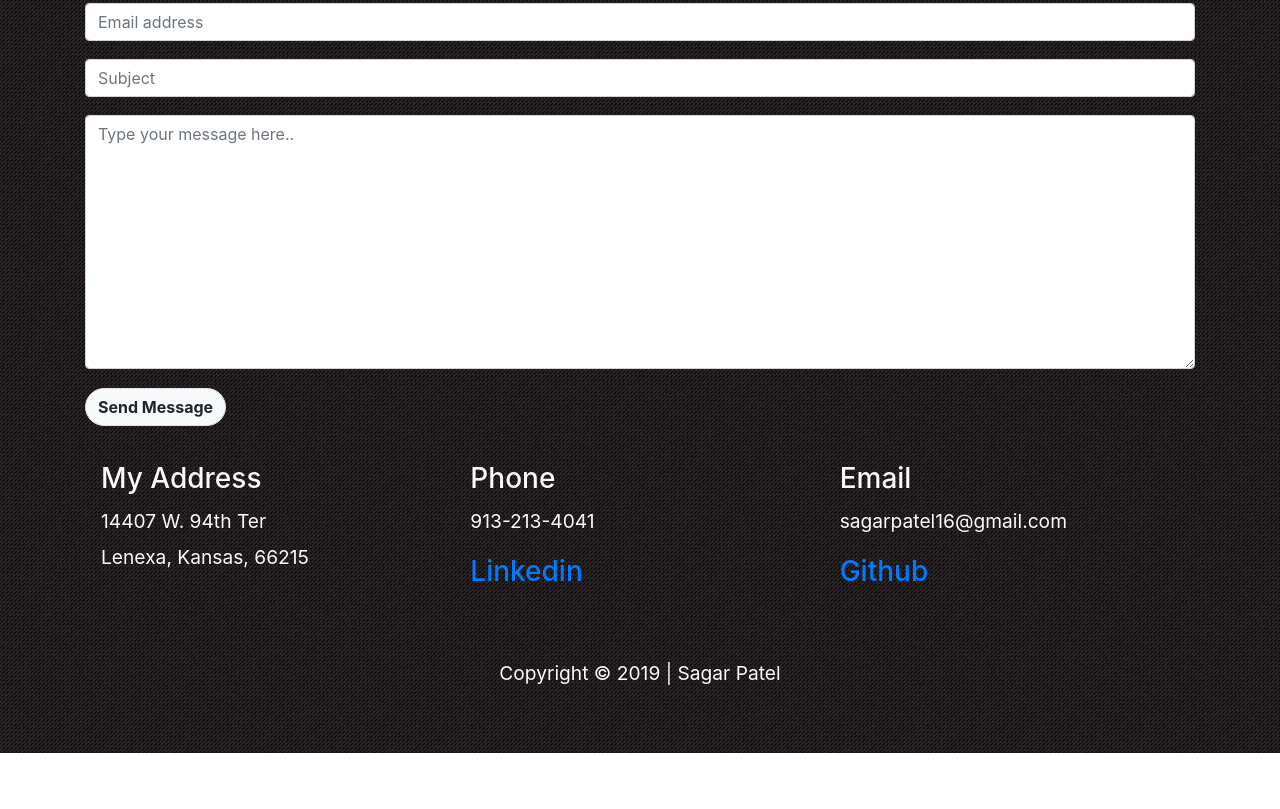
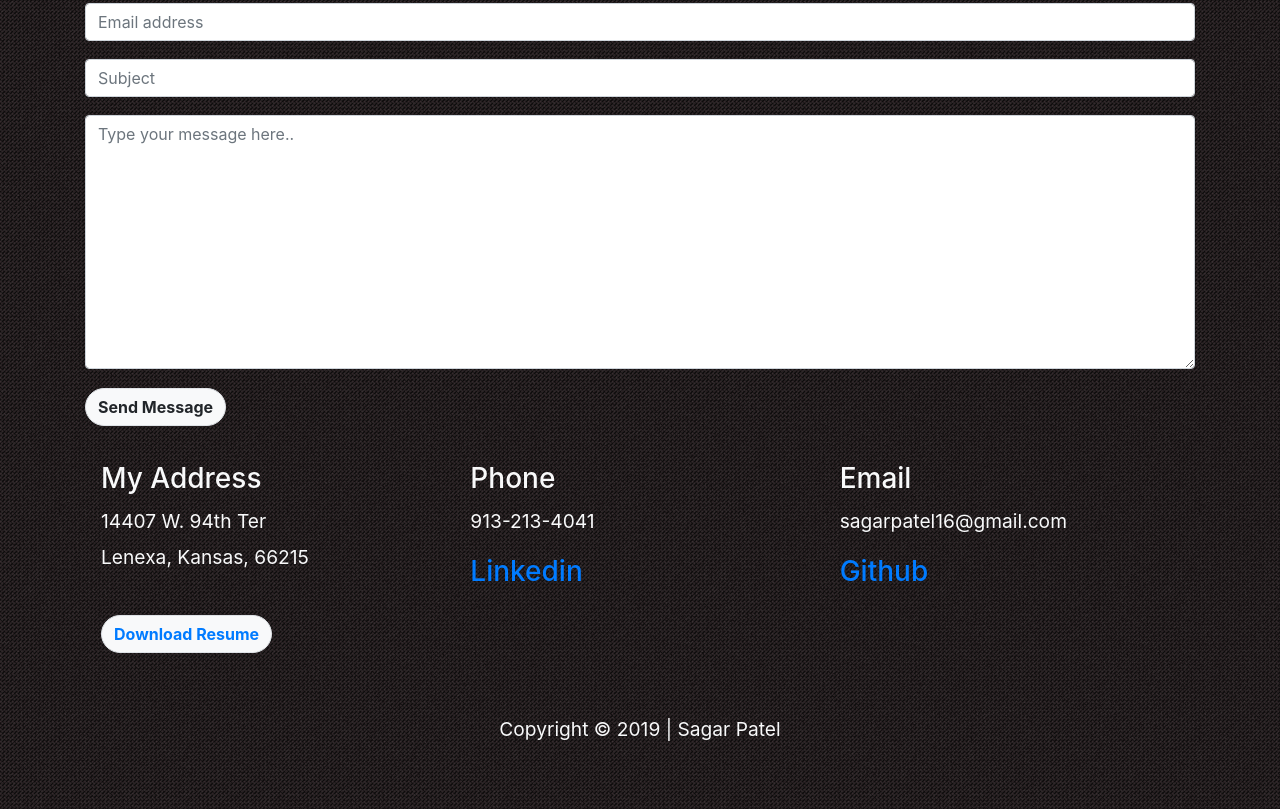
Before and after one commit to SLenKsP/Portfolio, a plain HTML site: page index.html in a window 1280 px wide. Shown: the part 3871-4680 px from the top of the page. Before the commit the page ends 4624 px from the top, so only its background shows below. Drawn offline with nearby package versions, Linux system fonts and the light colour scheme.

Commit message:
added resume downloadable

```diff
--- a/index.html
+++ b/index.html
@@ -71,9 +71,11 @@
           <h3 class="mb-0">Software Quality Analyst</h3>
           <small>Garmin International, Olathe, KS</small>
           <ul>
-            <li>Daily updates and strategy planning with Developers and project leads</li>
+            <li>Daily updates and strategy planning with Developers and project
+              leads</li>
             <li>Test planning based on Product requirements</li>
-            <li>Write and update Automation Test cases and running Automation Suites</li>
+            <li>Write and update Automation Test cases and running Automation
+              Suites</li>
             <li>Crash and performance monitoring of Apps after releases</li>
             <li>Write training documents</li>
             <li>Mentor New team members</li>
@@ -295,6 +297,11 @@
               <h3 class="footer-title">My Address</h3>
               <p><span class="d-inline-block d-md-block">14407 W. 94th Ter</span>
                 Lenexa, Kansas, 66215</p>
+              <!-- Download Resume -->
+              <button name="resume" id="resume" class="btn btn-light
+                font-weight-bold
+                border rounded-pill mt-4"><a href="./assets/Profile.pdf"
+                  download>Download Resume</a> </button>
             </div>
             <div class="col-md-4 mx-auto" data-aos="zoom-in-up">
               <h3 class="footer-title">Phone</h3>
@@ -302,7 +309,6 @@
               <h3 class="footer-title"><a
                   href="https://www.linkedin.com/in/sagar-patel-764b73122"
                   target="_blank">Linkedin</a></h3>
-
             </div>
             <div class="col-md-4" data-aos="fade-left">
               <h3 class="footer-title">Email</h3>
@@ -324,6 +330,7 @@
           </div>
         </div>
       </footer>
+
     </div>
 
     <!-- Supporting JS -->
```
Also changed, not shown: 1 other file.
